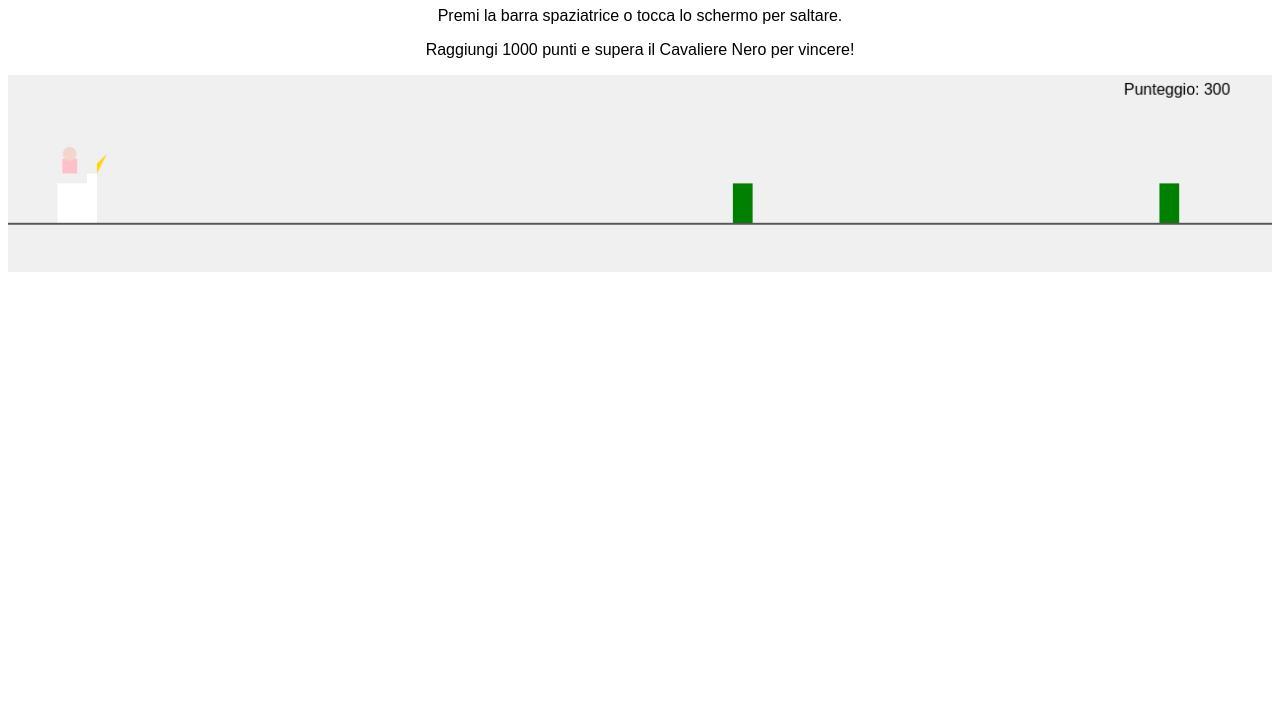
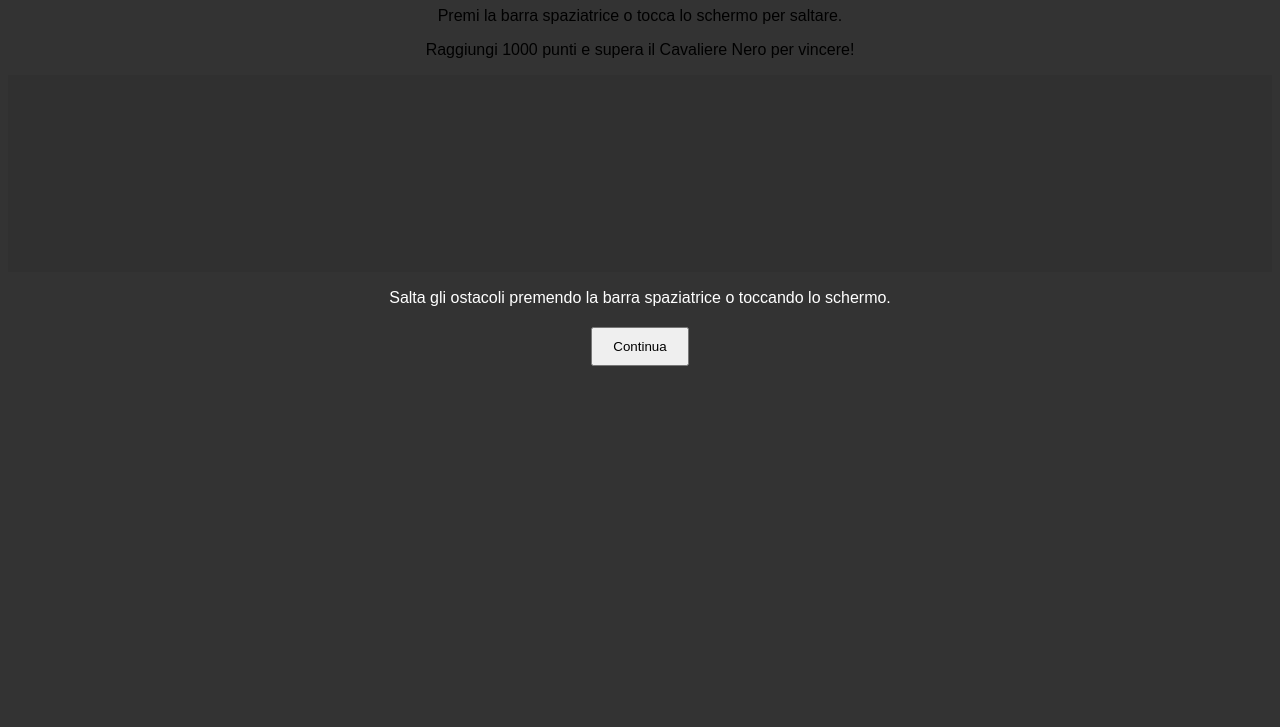
Before and after one commit to andreame-code/PrincessOnUnicorn, a website: page index.html in a window 1280 px wide. Shown: the part 73-800 px from the top of the page. Drawn offline with Linux system fonts and the light colour scheme.

Commit message:
Add level intro and story overlays

```diff
--- a/game.js
+++ b/game.js
@@ -1,5 +1,18 @@
 const canvas = document.getElementById('game');
 const ctx = canvas.getContext('2d');
+const overlay = document.getElementById('overlay');
+const overlayContent = document.getElementById('overlay-content');
+const overlayButton = document.getElementById('overlay-button');
+
+function showOverlay(text, onClose) {
+  overlayContent.textContent = text;
+  overlay.classList.remove('hidden');
+  overlayButton.onclick = () => {
+    overlay.classList.add('hidden');
+    overlayButton.onclick = null;
+    if (onClose) onClose();
+  };
+}
 
 canvas.height = 200;
 let groundY = canvas.height - 50;
@@ -27,6 +40,18 @@ resizeCanvas();
 const params = new URLSearchParams(window.location.search);
 let level = params.get('level') === '2' ? 2 : 1;
 
+const instructionsText = {
+  1: 'Salta gli ostacoli premendo la barra spaziatrice o toccando lo schermo.',
+  2: 'Attiva lo scudo per rompere i muri del Cavaliere Nero premendo la barra spaziatrice o toccando lo schermo.'
+};
+
+const storyText = {
+  1: 'La principessa supera la foresta e si avvicina al castello del Cavaliere Nero.',
+  2: 'Il Cavaliere Nero fugge e il regno è salvo!'
+};
+
+let gamePaused = true;
+
 let obstacles = [];
 let walls = [];
 let score = 0;
@@ -45,15 +70,12 @@ let shieldActive = false;
 let shieldTimer = 0;
 let bossFlee = false;
 
-if (level === 2) {
-  startLevel2();
-}
-
 function getObstacleInterval() {
   return 80 + Math.random() * 70; // ensure obstacles are neither too close nor too far apart
 }
 
 function handleInput() {
+  if (gamePaused) return;
   if (gameOver) {
     reset();
   } else if (level === 1 && !unicorn.jumping) {
@@ -91,10 +113,14 @@ function reset() {
   shieldTimer = 0;
   bossFlee = false;
   level = params.get('level') === '2' ? 2 : 1;
-  if (level === 2) {
-    startLevel2();
-  }
-  requestAnimationFrame(loop);
+  gamePaused = true;
+  showOverlay(instructionsText[level], () => {
+    if (level === 2) {
+      startLevel2();
+    }
+    gamePaused = false;
+    requestAnimationFrame(loop);
+  });
 }
 
 function startLevel2() {
@@ -132,9 +158,16 @@ function updateLevel1() {
   });
 
   if (score >= 1000) {
-    startLevel2();
-    level = 2;
+    gamePaused = true;
     obstacles = [];
+    showOverlay(storyText[1], () => {
+      level = 2;
+      showOverlay(instructionsText[2], () => {
+        startLevel2();
+        gamePaused = false;
+        requestAnimationFrame(loop);
+      });
+    });
   }
 }
 
@@ -179,6 +212,8 @@ function updateLevel2() {
     if (boss.x > canvas.width) {
       gameOver = true;
       win = true;
+      gamePaused = true;
+      showOverlay(storyText[2], () => { gamePaused = false; });
     }
   }
 }
@@ -258,9 +293,15 @@ function draw() {
 function loop() {
   update();
   draw();
-  if (!gameOver) {
+  if (!gameOver && !gamePaused) {
     requestAnimationFrame(loop);
   }
 }
 
-requestAnimationFrame(loop);
+showOverlay(instructionsText[level], () => {
+  if (level === 2) {
+    startLevel2();
+  }
+  gamePaused = false;
+  requestAnimationFrame(loop);
+});
--- a/index.html
+++ b/index.html
@@ -7,6 +7,23 @@
   <style>
     body { text-align: center; font-family: sans-serif; }
     canvas { background: #f0f0f0; display: block; margin: 0 auto; width: 100%; }
+    .overlay {
+      position: fixed;
+      top: 0;
+      left: 0;
+      width: 100%;
+      height: 100%;
+      background: rgba(0,0,0,0.8);
+      color: #fff;
+      display: flex;
+      flex-direction: column;
+      justify-content: center;
+      align-items: center;
+      padding: 20px;
+      box-sizing: border-box;
+    }
+    .overlay button { margin-top: 20px; padding: 10px 20px; }
+    .hidden { display: none; }
   </style>
 </head>
 <body>
@@ -14,6 +31,10 @@
   <p>Premi la barra spaziatrice o tocca lo schermo per saltare.</p>
   <p>Raggiungi 1000 punti e supera il Cavaliere Nero per vincere!</p>
   <canvas id="game" height="200"></canvas>
+  <div id="overlay" class="overlay hidden">
+    <div id="overlay-content"></div>
+    <button id="overlay-button">Continua</button>
+  </div>
   <script src="collision.js"></script>
   <script src="game.js"></script>
 </body>
```
